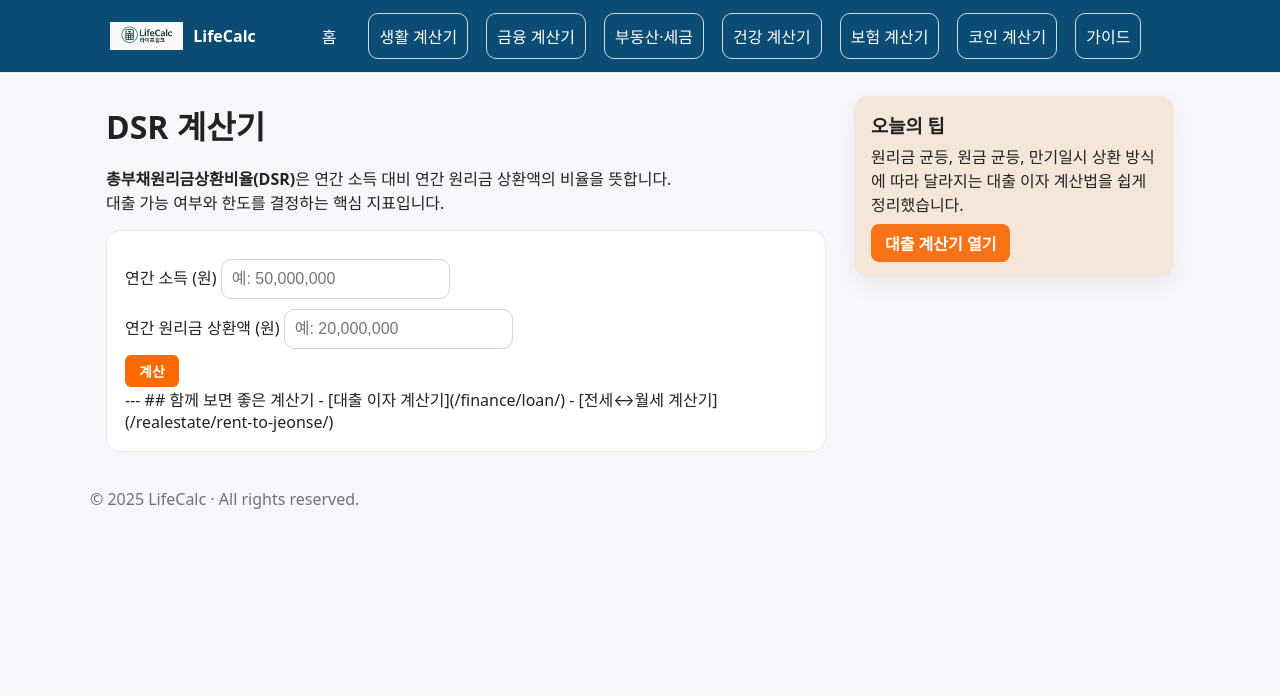
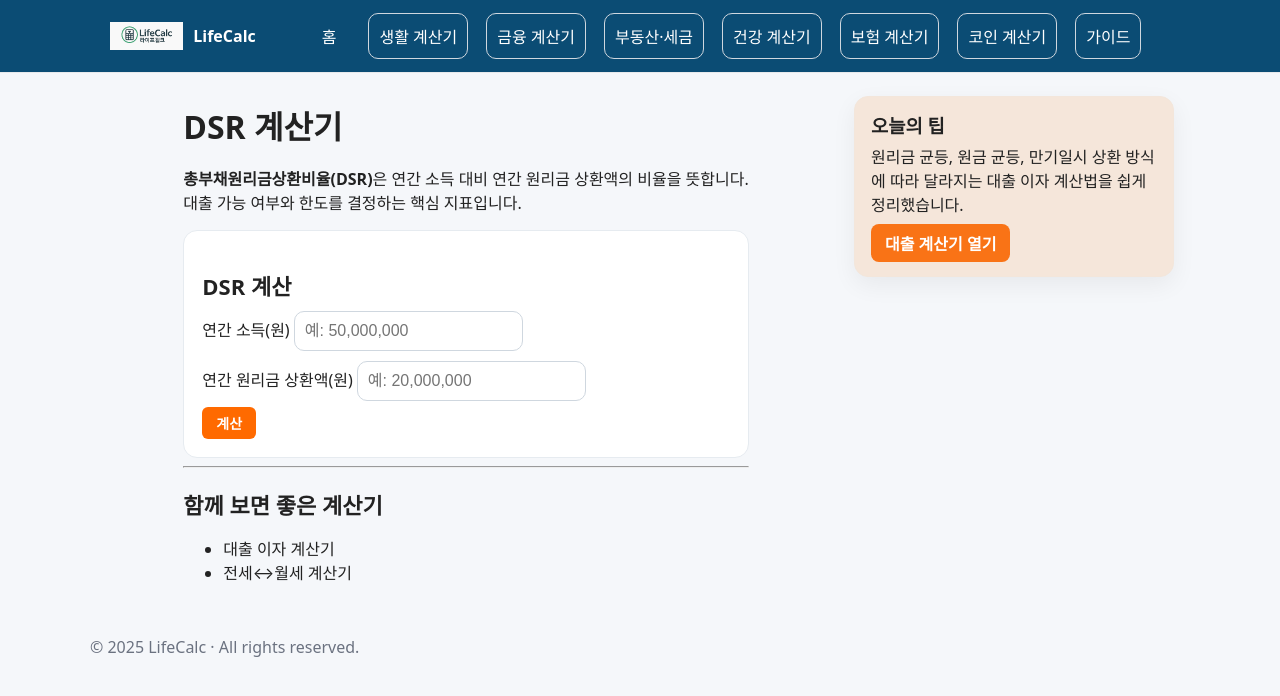
Before and after one commit to khai-lang/LifeCalc, a Jekyll site: the page built from finance/dsr/index.md, in a window 1280 px wide. Shown: the top 696 px of the page. Built offline with Jekyll 4.4.1, drawn with Linux system fonts in a browser that asks for light colours; some of the changed lines change nothing that is shown.

Commit message:
Update index.md

```diff
--- a/finance/dsr/index.md
+++ b/finance/dsr/index.md
@@ -12,30 +12,32 @@
 대출 가능 여부와 한도를 결정하는 핵심 지표입니다.
 
 <div class="card" style="max-width:760px;margin:0 auto;">
-
-<form onsubmit="event.preventDefault();calcDSR();">
-  <label>연간 소득 (원)
-    <input type="text" id="income" oninput="formatNumberInput(this)" placeholder="예: 50,000,000">
-  </label>
-  <label>연간 원리금 상환액 (원)
-    <input type="text" id="repay" oninput="formatNumberInput(this)" placeholder="예: 20,000,000">
-  </label>
-  <button class="btn">계산</button>
-</form>
-<div id="dsrResult" class="result-box"></div>
+  <form onsubmit="event.preventDefault(); calcDSR();">
+    <h2>DSR 계산</h2>
+    <label>연간 소득(원) <input id="income" data-format="currency" type="text" placeholder="예: 50,000,000"></label>
+    <label>연간 원리금 상환액(원) <input id="repay" data-format="currency" type="text" placeholder="예: 20,000,000"></label>
+    <button class="btn">계산</button>
+  </form>
+  <div id="dsrResult" class="result-box"></div>
+</div>
 
 <script>
-function calcDSR(){
-  const inc = getNumberValue('income');
-  const repay = getNumberValue('repay');
-  const dsr = inc>0 ? (repay/inc*100) : 0;
-  document.getElementById('dsrResult').innerHTML =
-    `연간 소득: <b>${inc.toLocaleString()}</b> 원<br>
-     연간 원리금 상환액: <b>${repay.toLocaleString()}</b> 원<br>
-     DSR 비율: <b>${dsr.toFixed(1)}%</b>`;
-  document.getElementById('dsrResult').classList.add("show");
-}
+(function(){
+  'use strict';
+  window.calcDSR = function(){
+    const inc = CalcCommon.num('income');
+    const rep = CalcCommon.num('repay');
+    const dsr = inc>0 ? rep/inc*100 : 0;
+
+    const el=document.getElementById('dsrResult');
+    el.innerHTML = `연간 소득: <b>${CalcCommon.money(inc)}</b> 원<br>
+                    연간 원리금 상환액: <b>${CalcCommon.money(rep)}</b> 원<br>
+                    DSR 비율: <b>${dsr.toFixed(1)}%</b>`;
+    el.classList.add('show');
+  };
+})();
 </script>
+
 
 ---
 
```
